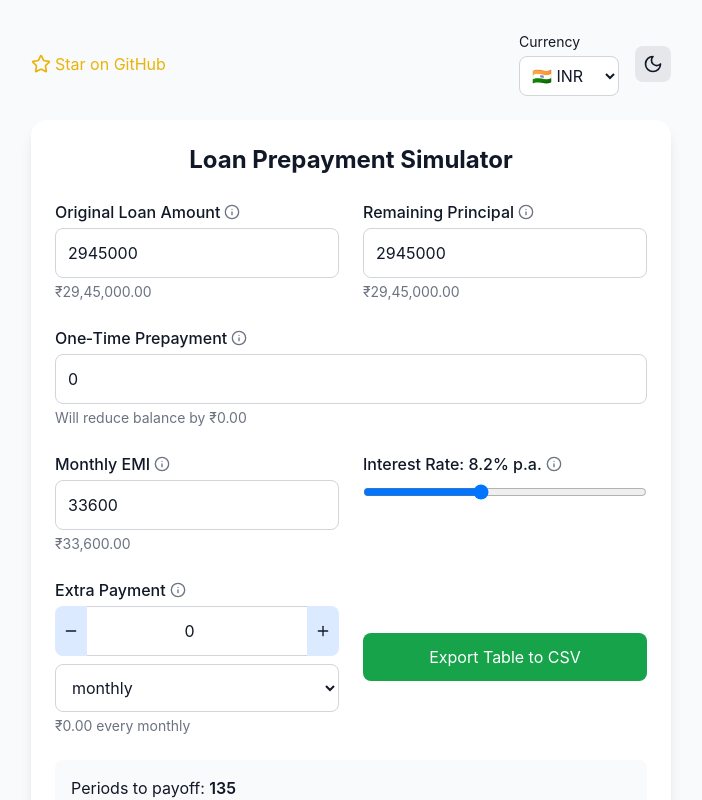
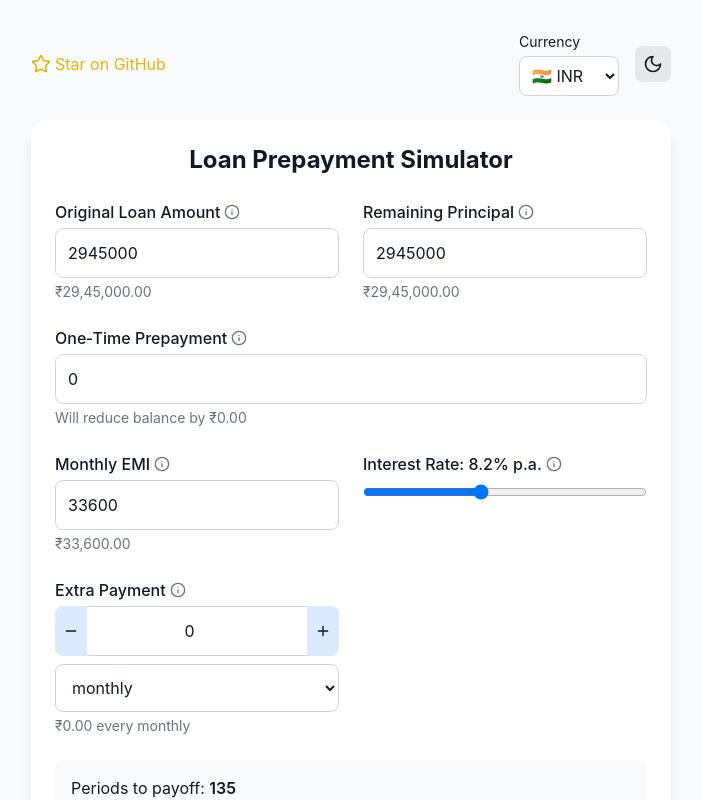
Before and after one commit to SuharshTyagii/Loan-Prepayment-Simulator, a React (Create React App) app: page / in a window 1280 px wide. Shown: the top 800 px of the page, without its empty margins (289-991 px from the left). Built offline with nearby package versions, Linux system fonts and the light colour scheme.

Commit message:
button moved

```diff
--- a/src/App.js
+++ b/src/App.js
@@ -269,15 +269,7 @@ export default function LoanCalculator() {
               <div className="text-sm text-gray-500 dark:text-gray-400 mt-1">{fmt(prepayment)} every {freq}</div>
             </div>
 
-            {/* Export Button */}
-            <div className="flex items-center">
-              <button
-                onClick={exportCSV}
-                className="w-full px-4 py-3 bg-green-600 text-white rounded-lg hover:bg-green-700 transition-colors"
-              >
-                Export Table to CSV
-              </button>
-            </div>
+
           </div>
 
           {/* Summary */}
@@ -352,6 +344,14 @@ export default function LoanCalculator() {
               </table>
             </div>
           )}
+          <div className="flex items-center">
+              <button
+                onClick={exportCSV}
+                className="w-full px-4 py-3 bg-green-600 text-white rounded-lg hover:bg-green-700 transition-colors"
+              >
+                Export Table to CSV
+              </button>
+            </div>
         </div>
 
         {/* Footer */}
```
